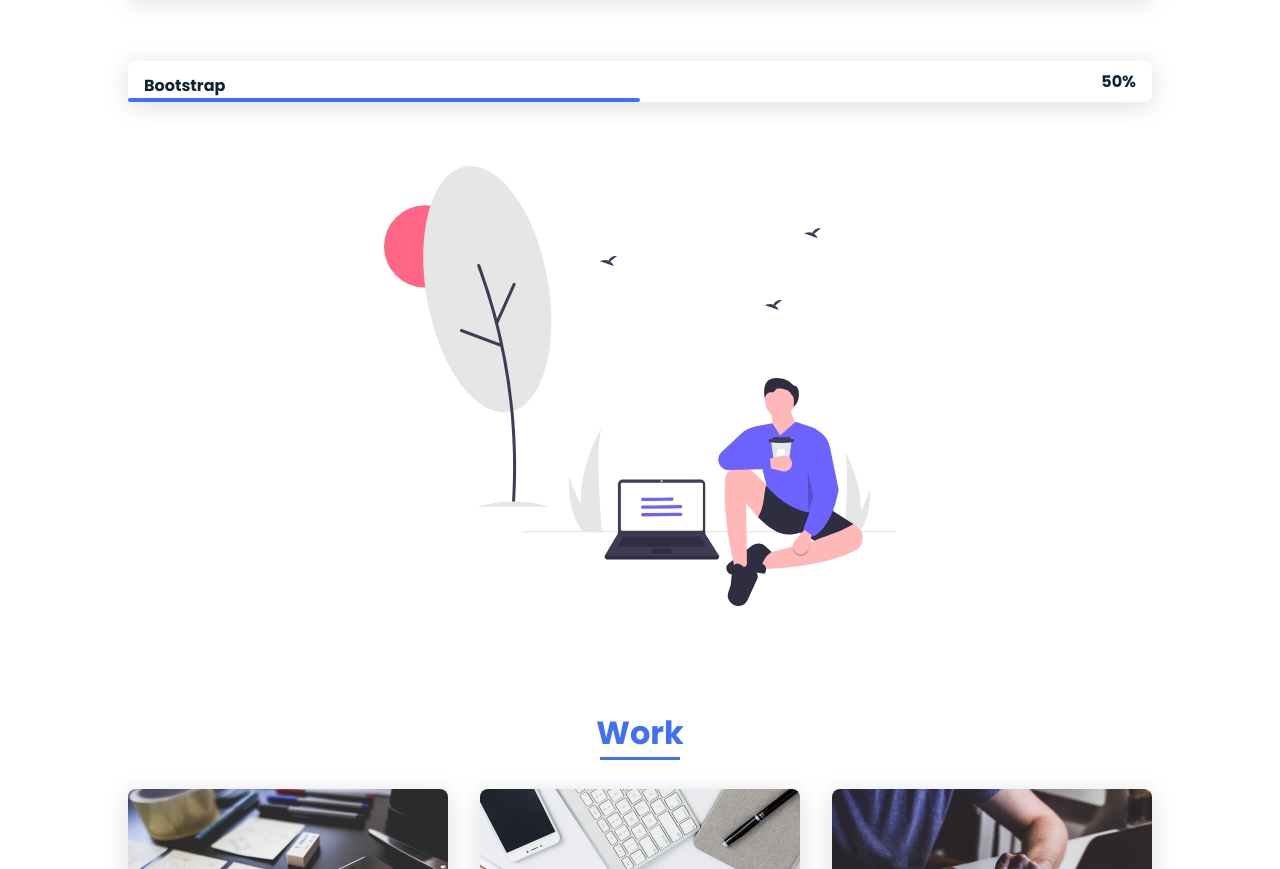
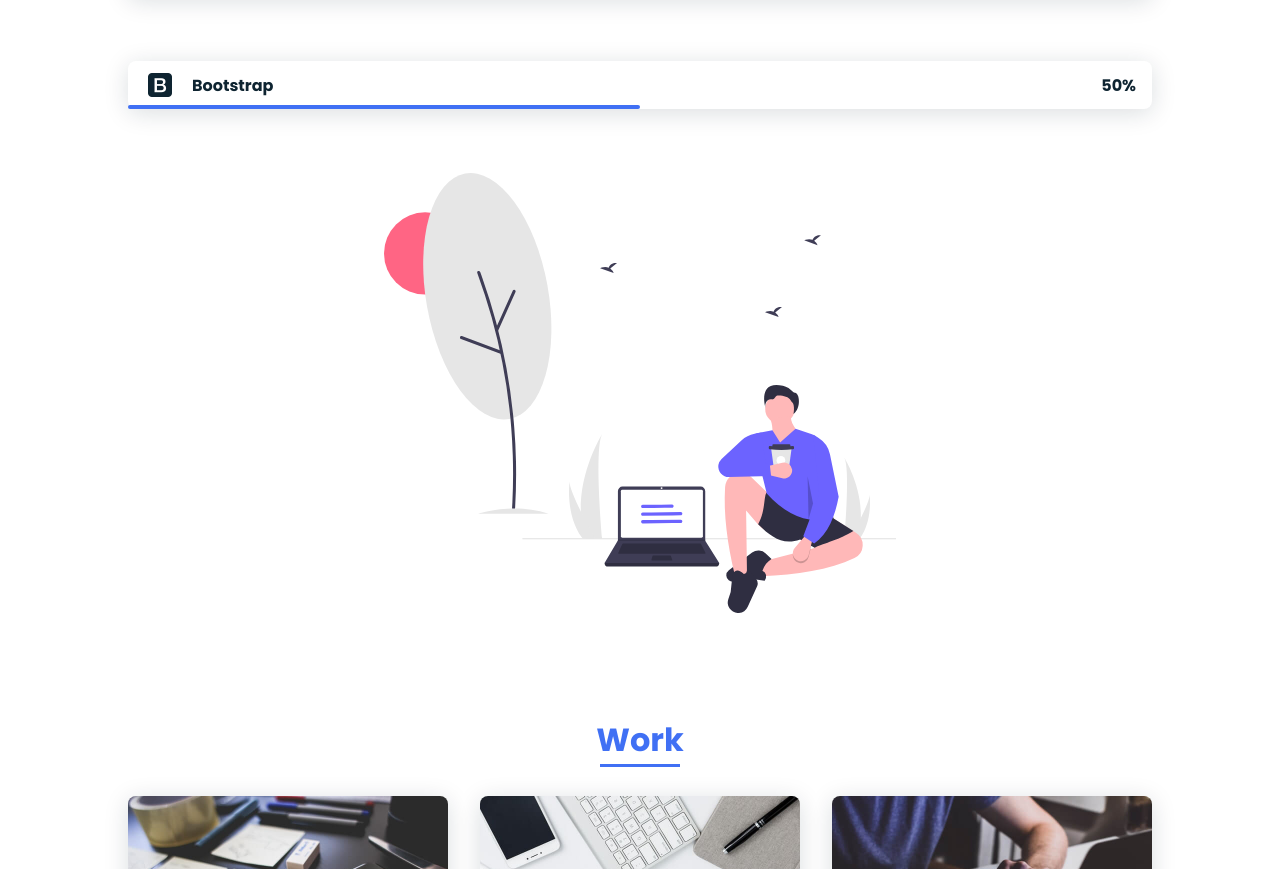
Before and after one commit to Leela-ditya/My-Portfolio, a plain HTML site: page index.html in a window 1280 px wide. Shown: the part 2249-3118 px from the top of the page. Drawn offline with nearby package versions, Linux system fonts and the light colour scheme.

Commit message:
Update index.html

```diff
--- a/index.html
+++ b/index.html
@@ -205,7 +205,7 @@
 
                         <!-- Div1 -->
                         <div class="skills_name">
-                            <i class="fa-brands fa-bootstrap"></i>
+                            <i class="bx bxl-bootstrap skill_icons"></i>
                             <span class="skill_name">Bootstrap</span>
                         </div>
 
```
